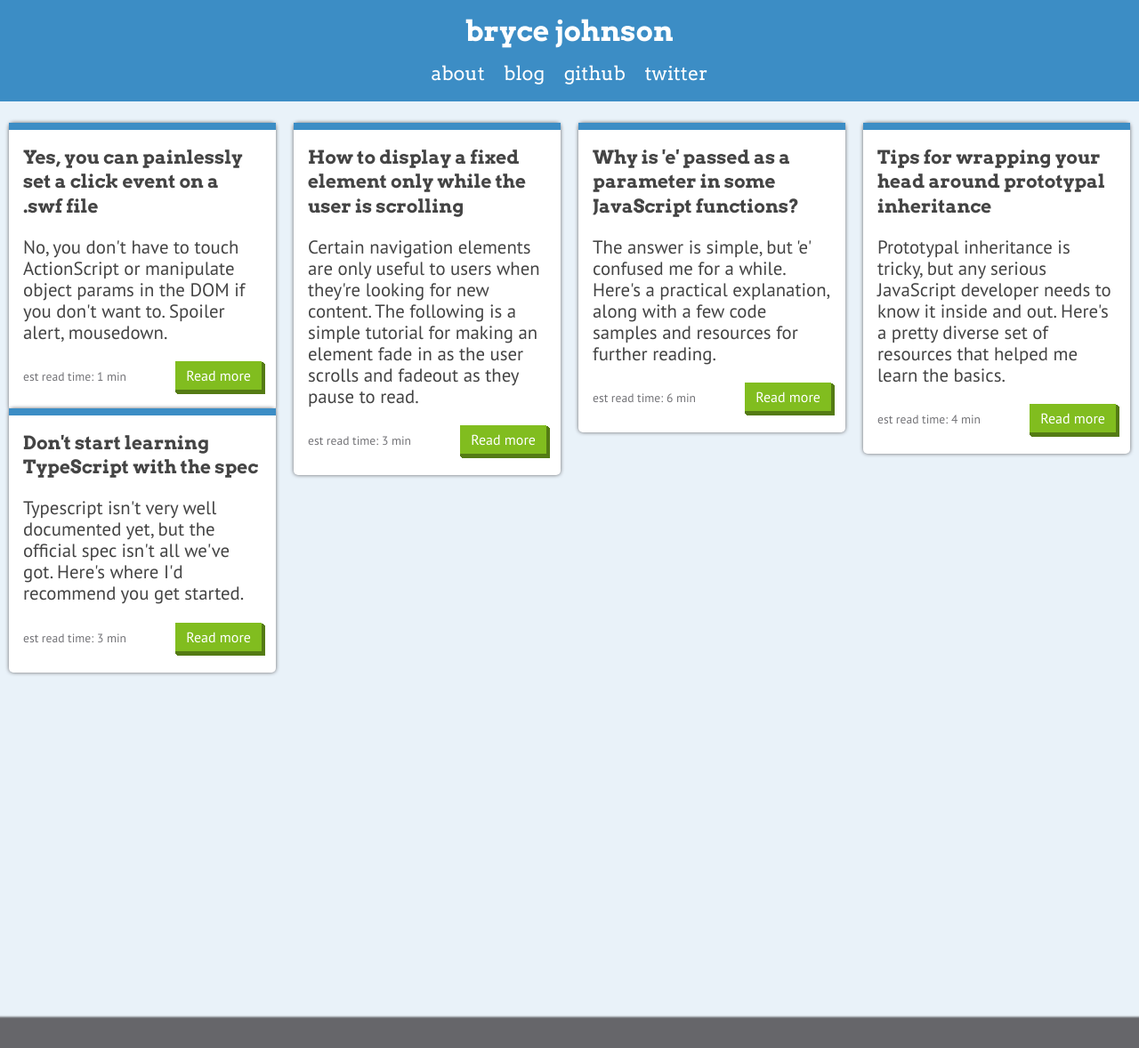
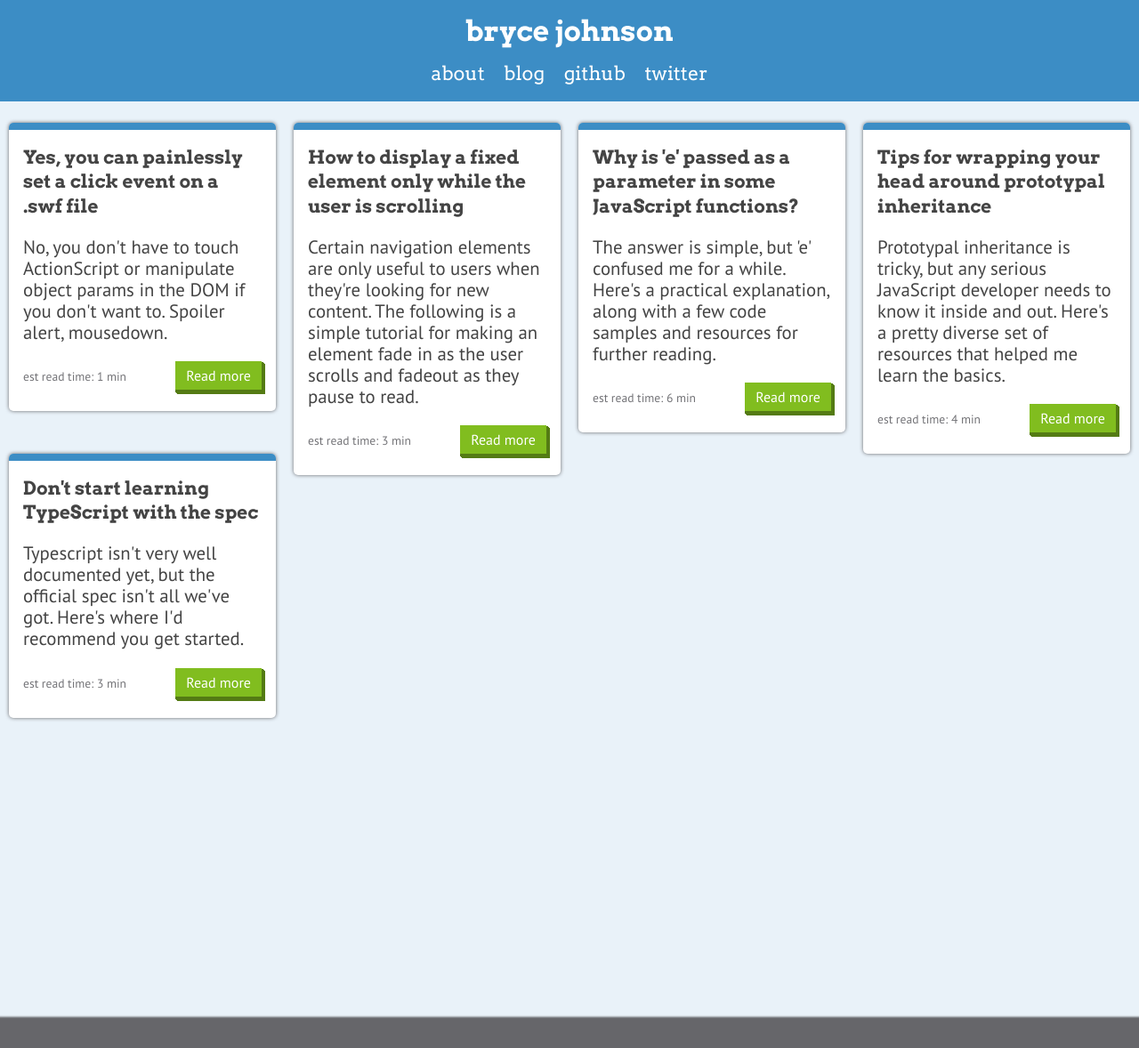
Before and after one commit to brycepj/devbryce-jekyll, a Jekyll site: the page built from index.html, in a window 1280 px wide. Shown: the whole page at 89% size. Built offline with Jekyll 4.4.1, drawn with Linux system fonts in a browser that asks for light colours.

Commit message:
fix margin issue

```diff
--- a/_includes/footer.html
+++ b/_includes/footer.html
@@ -1,6 +1,9 @@
      <footer class="page-footer">
 
       </footer>
+
+<script src="/js/build/libs.min.js"></script>
+        <script src="/js/build/main.js"></script>
 
         <script>
   (function(i,s,o,g,r,a,m){i['GoogleAnalyticsObject']=r;i[r]=i[r]||function(){
@@ -13,5 +16,6 @@
 
 </script>
 
+
     </body>
 </html>
--- a/_scss/modules/_loop.scss
+++ b/_scss/modules/_loop.scss
@@ -2,13 +2,13 @@
 	display:block;
 	position:relative;
 	width:300px; height:auto;
-	margin-top:1.5em;
+	margin:1.5em 0;
 	padding:.5em 1em;
 
 	border-radius:5px;
 	box-shadow: 0px 0px 4px 0px $gray;
 	background-color:$white;
-
+	overflow:hidden;
 
 }
 
--- a/css/style.css
+++ b/css/style.css
@@ -581,11 +581,12 @@ header {
   position: relative;
   width: 300px;
   height: auto;
-  margin-top: 1.5em;
+  margin: 1.5em 0;
   padding: .5em 1em;
   border-radius: 5px;
   box-shadow: 0px 0px 4px 0px #66666a;
   background-color: white;
+  overflow: hidden;
 }
 
 .pp-title {
--- a/js/build/main.js
+++ b/js/build/main.js
@@ -23,7 +23,7 @@ function MasonryConfig() {
 			isFitWidth:true,
 			transitionDuration:'0',
 			itemSelector:'.post-preview',
-			isInitLayout: true
+			// isInitLayout: true
 		});
 	};
 
--- a/js/main.js
+++ b/js/main.js
@@ -23,7 +23,7 @@ function MasonryConfig() {
 			isFitWidth:true,
 			transitionDuration:'0',
 			itemSelector:'.post-preview',
-			isInitLayout: true
+			// isInitLayout: true
 		});
 	};
 
```
